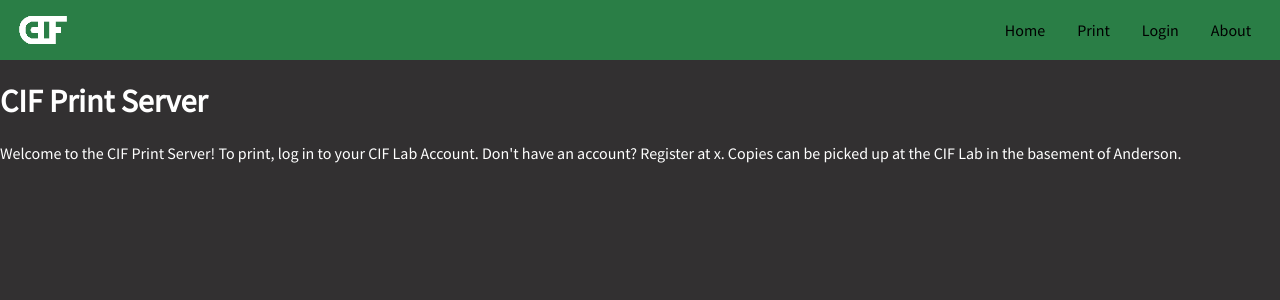
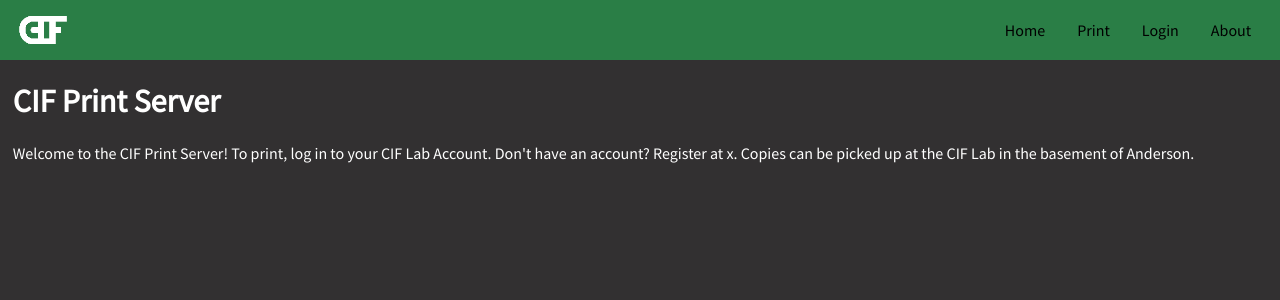
Before and after one commit to harrisemersyn/Print-Server, a Flask app: page / in a window 1280 px wide. Shown: the top 300 px of the page. Run offline with Flask 2, Linux system fonts and the light colour scheme; parts of the project's set-up code (start-up, migrations or seed data) failed here and were passed over.

Commit message:
text alignment fixes

```diff
--- a/static/style.css
+++ b/static/style.css
@@ -11,6 +11,10 @@ body {
   font-family: sans-serif;
   background-color: #323031;
   color: white;
+}
+
+.bodyoffset {
+  margin-left: 1%;
 }
 
 /* Add a black background color to the top navigation */
@@ -153,7 +157,6 @@ body {
 .printbutton {
   position: absolute;
   top: 100%;
-  left: 2%;
   background-color: #4CAF50;
   text-align: center;
   border-radius: 4px;
--- a/templates/home.html
+++ b/templates/home.html
@@ -8,9 +8,12 @@
 </head>
 
 <body>
-    <h1>CIF Print Server</h1>
+    <div class="bodyoffset">
+        <h1>CIF Print Server</h1>
 
-    <p>Welcome to the CIF Print Server! To print, log in to your CIF Lab Account. Don't have an account? Register at x. Copies can be picked up at the CIF Lab in the basement of Anderson.</p>
+        <p>Welcome to the CIF Print Server! To print, log in to your CIF Lab Account. Don't have an account? Register at
+            x. Copies can be picked up at the CIF Lab in the basement of Anderson.</p>
+    </div>
 </body>
 
 {% endblock %}
```
Also changed, not shown: templates/printbw.html (+9 -10 lines), templates/printcolor.html (+10 -10 lines), README.md.
